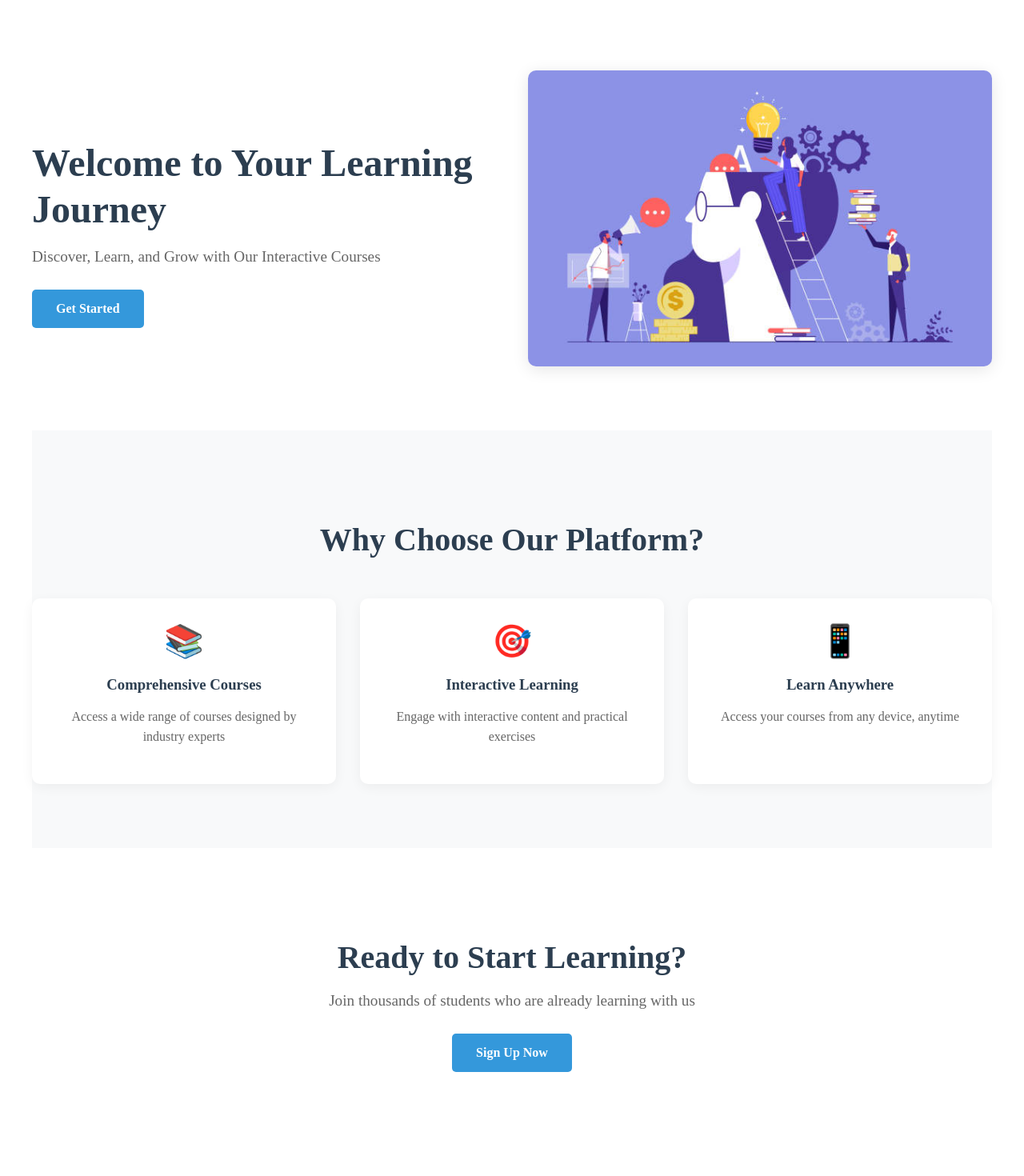
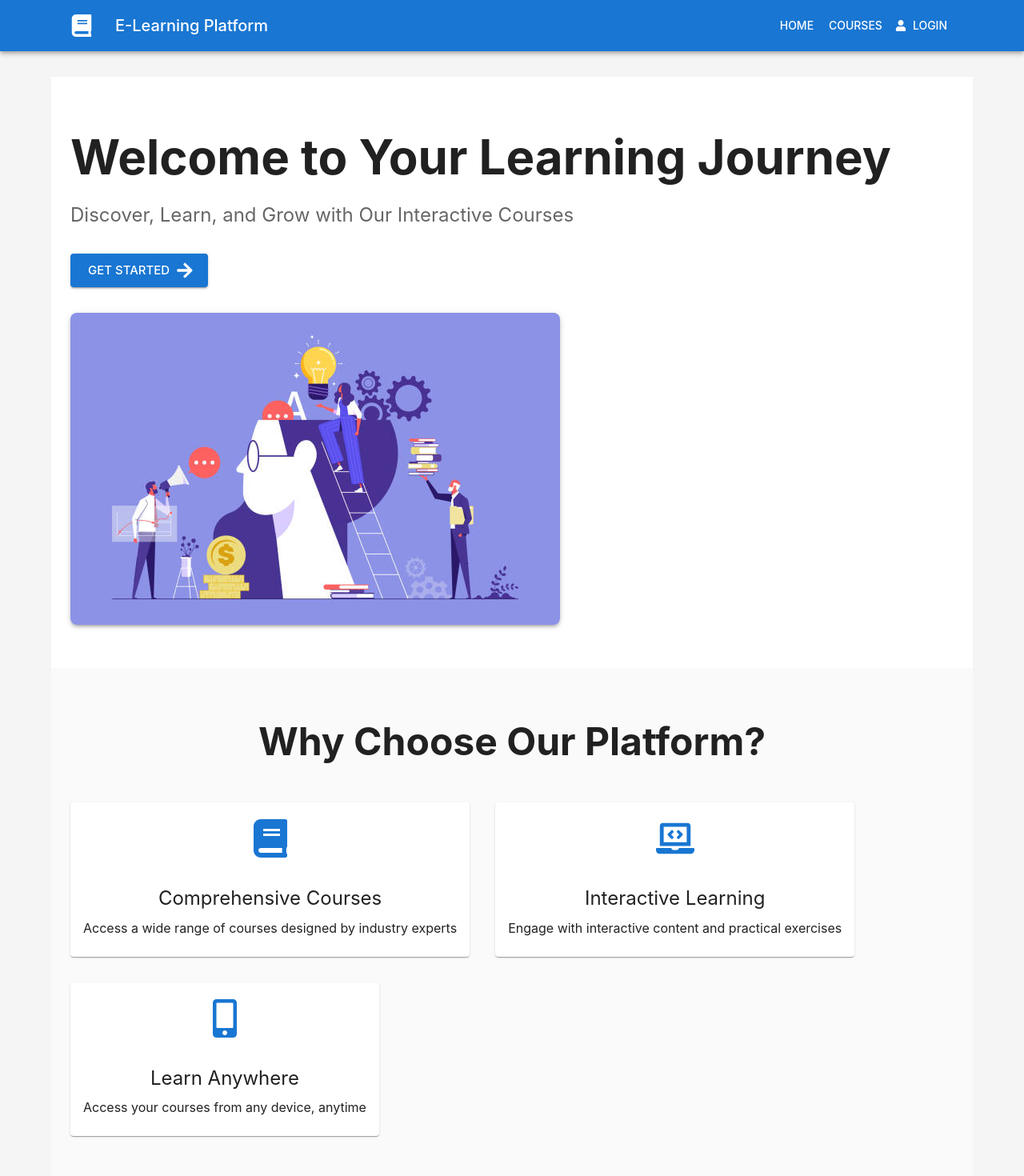
Before and after one commit to IshanRai9/E-Learning-Website-Using-Azure, a React (Create React App) app in the folder elearning-frontend/: page / in a window 1280 px wide. Shown: the top 1470 px of the page at 80% size. Before the commit the page ends 1428 px from the top, so only its background shows below. Built offline with nearby package versions, Linux system fonts and the light colour scheme; what aws-amplify would draw is missing.

Commit message:
designing and auth

```diff
--- a/elearning-frontend/src/App.js
+++ b/elearning-frontend/src/App.js
@@ -1,12 +1,41 @@
 import React from "react";
 import { BrowserRouter as Router, Route, Routes } from "react-router-dom";
+import { ThemeProvider, createTheme, CssBaseline } from '@mui/material';
 import Home from "./Home";
 import Dashboard from "./Dashboard";
 import Login from "./Login";
 import Logout from "./Logout";
 
+// Create a theme instance
+const theme = createTheme({
+  palette: {
+    primary: {
+      main: '#1976d2',
+    },
+    secondary: {
+      main: '#dc004e',
+    },
+    background: {
+      default: '#f5f5f5',
+    },
+  },
+  typography: {
+    fontFamily: [
+      '-apple-system',
+      'BlinkMacSystemFont',
+      '"Segoe UI"',
+      'Roboto',
+      '"Helvetica Neue"',
+      'Arial',
+      'sans-serif',
+    ].join(','),
+  },
+});
+
 function App() {
   return (
+    <ThemeProvider theme={theme}>
+      <CssBaseline />
       <Router>
         <Routes>
           <Route path="/" element={<Home />} />
@@ -15,6 +44,7 @@ function App() {
           <Route path="/logout" element={<Logout />} />
         </Routes>
       </Router>
+    </ThemeProvider>
   );
 }
 
--- a/elearning-frontend/src/Home.js
+++ b/elearning-frontend/src/Home.js
@@ -1,55 +1,210 @@
 import React from "react";
 import { Link } from "react-router-dom";
-import "./Home.css";
+import {
+  Box,
+  Typography,
+  Button,
+  Grid,
+  Card,
+  CardContent,
+  Container,
+  useTheme
+} from '@mui/material';
+import {
+  FaBook,
+  FaLaptopCode,
+  FaMobileAlt,
+  FaArrowRight
+} from 'react-icons/fa';
+import Layout from './components/Layout';
 
 function Home() {
+  const theme = useTheme();
+
   return (
-    <div className="home-container">
+    <Layout>
       {/* Hero Section */}
-      <section className="hero-section">
-        <div className="hero-content">
-          <h1>Welcome to Your Learning Journey</h1>
-          <p className="hero-subtitle">Discover, Learn, and Grow with Our Interactive Courses</p>
-          <Link to="/login" className="cta-button">
-            Get Started
-          </Link>
-        </div>
-        <div className="hero-image">
-          <img src="/images/hero-image.jpg" alt="Students learning" />
-        </div>
-      </section>
+      <Box
+        sx={{
+          bgcolor: 'background.paper',
+          pt: 8,
+          pb: 6,
+        }}
+      >
+        <Container maxWidth="lg">
+          <Grid container spacing={4} alignItems="center">
+            <Grid item xs={12} md={6}>
+              <Typography
+                component="h1"
+                variant="h2"
+                color="text.primary"
+                gutterBottom
+                sx={{ fontWeight: 'bold' }}
+              >
+                Welcome to Your Learning Journey
+              </Typography>
+              <Typography variant="h5" color="text.secondary" paragraph>
+                Discover, Learn, and Grow with Our Interactive Courses
+              </Typography>
+              <Button
+                component={Link}
+                to="/login"
+                variant="contained"
+                size="large"
+                endIcon={<FaArrowRight />}
+                sx={{ mt: 2 }}
+              >
+                Get Started
+              </Button>
+            </Grid>
+            <Grid item xs={12} md={6}>
+              <Box
+                component="img"
+                sx={{
+                  height: 'auto',
+                  width: '100%',
+                  maxHeight: 400,
+                  borderRadius: 2,
+                  boxShadow: 3,
+                }}
+                alt="Students learning"
+                src="/images/hero-image.jpg"
+              />
+            </Grid>
+          </Grid>
+        </Container>
+      </Box>
 
       {/* Features Section */}
-      <section className="features-section">
-        <h2>Why Choose Our Platform?</h2>
-        <div className="features-grid">
-          <div className="feature-card">
-            <div className="feature-icon">📚</div>
-            <h3>Comprehensive Courses</h3>
-            <p>Access a wide range of courses designed by industry experts</p>
-          </div>
-          <div className="feature-card">
-            <div className="feature-icon">🎯</div>
-            <h3>Interactive Learning</h3>
-            <p>Engage with interactive content and practical exercises</p>
-          </div>
-          <div className="feature-card">
-            <div className="feature-icon">📱</div>
-            <h3>Learn Anywhere</h3>
-            <p>Access your courses from any device, anytime</p>
-          </div>
-        </div>
-      </section>
+      <Box sx={{ py: 8, bgcolor: 'grey.50' }}>
+        <Container maxWidth="lg">
+          <Typography
+            component="h2"
+            variant="h3"
+            align="center"
+            color="text.primary"
+            gutterBottom
+            sx={{ fontWeight: 'bold', mb: 6 }}
+          >
+            Why Choose Our Platform?
+          </Typography>
+          <Grid container spacing={4}>
+            <Grid item xs={12} md={4}>
+              <Card
+                sx={{
+                  height: '100%',
+                  display: 'flex',
+                  flexDirection: 'column',
+                  transition: 'transform 0.3s',
+                  '&:hover': {
+                    transform: 'translateY(-8px)',
+                  },
+                }}
+              >
+                <CardContent sx={{ flexGrow: 1, textAlign: 'center' }}>
+                  <Box sx={{ fontSize: 48, mb: 2, color: theme.palette.primary.main }}>
+                    <FaBook />
+                  </Box>
+                  <Typography gutterBottom variant="h5" component="h3">
+                    Comprehensive Courses
+                  </Typography>
+                  <Typography>
+                    Access a wide range of courses designed by industry experts
+                  </Typography>
+                </CardContent>
+              </Card>
+            </Grid>
+            <Grid item xs={12} md={4}>
+              <Card
+                sx={{
+                  height: '100%',
+                  display: 'flex',
+                  flexDirection: 'column',
+                  transition: 'transform 0.3s',
+                  '&:hover': {
+                    transform: 'translateY(-8px)',
+                  },
+                }}
+              >
+                <CardContent sx={{ flexGrow: 1, textAlign: 'center' }}>
+                  <Box sx={{ fontSize: 48, mb: 2, color: theme.palette.primary.main }}>
+                    <FaLaptopCode />
+                  </Box>
+                  <Typography gutterBottom variant="h5" component="h3">
+                    Interactive Learning
+                  </Typography>
+                  <Typography>
+                    Engage with interactive content and practical exercises
+                  </Typography>
+                </CardContent>
+              </Card>
+            </Grid>
+            <Grid item xs={12} md={4}>
+              <Card
+                sx={{
+                  height: '100%',
+                  display: 'flex',
+                  flexDirection: 'column',
+                  transition: 'transform 0.3s',
+                  '&:hover': {
+                    transform: 'translateY(-8px)',
+                  },
+                }}
+              >
+                <CardContent sx={{ flexGrow: 1, textAlign: 'center' }}>
+                  <Box sx={{ fontSize: 48, mb: 2, color: theme.palette.primary.main }}>
+                    <FaMobileAlt />
+                  </Box>
+                  <Typography gutterBottom variant="h5" component="h3">
+                    Learn Anywhere
+                  </Typography>
+                  <Typography>
+                    Access your courses from any device, anytime
+                  </Typography>
+                </CardContent>
+              </Card>
+            </Grid>
+          </Grid>
+        </Container>
+      </Box>
 
       {/* Call to Action */}
-      <section className="cta-section">
-        <h2>Ready to Start Learning?</h2>
-        <p>Join thousands of students who are already learning with us</p>
-        <Link to="/login" className="cta-button">
-          Sign Up Now
-        </Link>
-      </section>
-    </div>
+      <Box sx={{ py: 8 }}>
+        <Container maxWidth="lg">
+          <Box
+            sx={{
+              bgcolor: 'primary.main',
+              color: 'white',
+              borderRadius: 2,
+              p: 6,
+              textAlign: 'center',
+            }}
+          >
+            <Typography variant="h3" component="h2" gutterBottom sx={{ fontWeight: 'bold' }}>
+              Ready to Start Learning?
+            </Typography>
+            <Typography variant="h6" paragraph>
+              Join thousands of students who are already learning with us
+            </Typography>
+            <Button
+              component={Link}
+              to="/login"
+              variant="contained"
+              size="large"
+              sx={{
+                bgcolor: 'white',
+                color: 'primary.main',
+                '&:hover': {
+                  bgcolor: 'grey.100',
+                },
+              }}
+            >
+              Sign Up Now
+            </Button>
+          </Box>
+        </Container>
+      </Box>
+    </Layout>
   );
 }
 
--- a/elearning-frontend/src/authConfig.js
+++ b/elearning-frontend/src/authConfig.js
@@ -11,8 +11,8 @@ const awsConfig = {
     oauth: {
       domain: 'ap-south-1p3ax4aaf4.auth.ap-south-1.amazoncognito.com',
       scope: ['email', 'openid', 'profile'],
-      redirectSignIn: 'https://d84l1y8p4kdic.cloudfront.net/dashboard',
-      redirectSignOut: 'https://d84l1y8p4kdic.cloudfront.net',
+      redirectSignIn: 'https://d9tn5d9nagzbs.cloudfront.net/',
+      redirectSignOut: 'https://d9tn5d9nagzbs.cloudfront.net/',
       responseType: 'code'
     }
   }
--- /dev/null
+++ b/elearning-frontend/src/components/Layout.js
@@ -0,0 +1,64 @@
+import React from 'react';
+import { AppBar, Toolbar, Typography, Button, Container, Box, IconButton } from '@mui/material';
+import { Link } from 'react-router-dom';
+import { FaBook, FaUser } from 'react-icons/fa';
+
+function Layout({ children }) {
+  return (
+    <Box sx={{ display: 'flex', flexDirection: 'column', minHeight: '100vh' }}>
+      {/* Header */}
+      <AppBar position="static" color="primary">
+        <Container maxWidth="lg">
+          <Toolbar>
+            <IconButton
+              size="large"
+              edge="start"
+              color="inherit"
+              aria-label="logo"
+              sx={{ mr: 2 }}
+            >
+              <FaBook />
+            </IconButton>
+            <Typography variant="h6" component="div" sx={{ flexGrow: 1 }}>
+              E-Learning Platform
+            </Typography>
+            <Button color="inherit" component={Link} to="/">
+              Home
+            </Button>
+            <Button color="inherit" component={Link} to="/courses">
+              Courses
+            </Button>
+            <Button color="inherit" component={Link} to="/login">
+              <FaUser style={{ marginRight: '8px' }} />
+              Login
+            </Button>
+          </Toolbar>
+        </Container>
+      </AppBar>
+
+      {/* Main Content */}
+      <Container maxWidth="lg" sx={{ flex: 1, py: 4 }}>
+        {children}
+      </Container>
+
+      {/* Footer */}
+      <Box
+        component="footer"
+        sx={{
+          py: 3,
+          px: 2,
+          mt: 'auto',
+          backgroundColor: (theme) => theme.palette.grey[200],
+        }}
+      >
+        <Container maxWidth="lg">
+          <Typography variant="body2" color="text.secondary" align="center">
+            © {new Date().getFullYear()} E-Learning Platform. All rights reserved.
+          </Typography>
+        </Container>
+      </Box>
+    </Box>
+  );
+}
+
+export default Layout;
```
Lines whose indentation alone changed are shown as unchanged.
